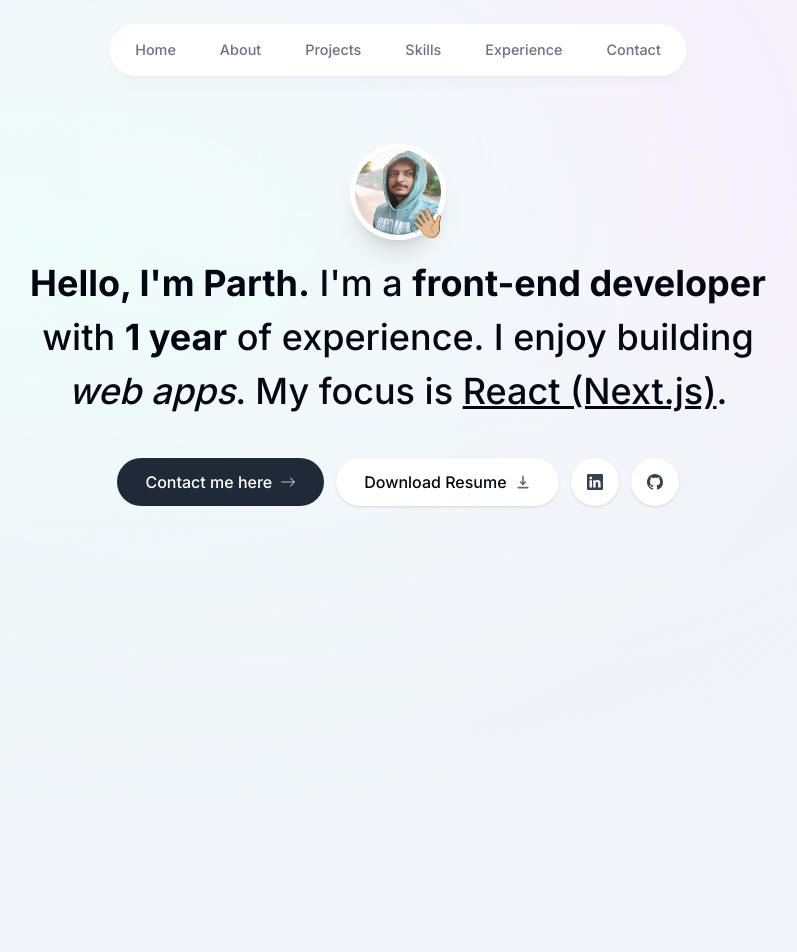
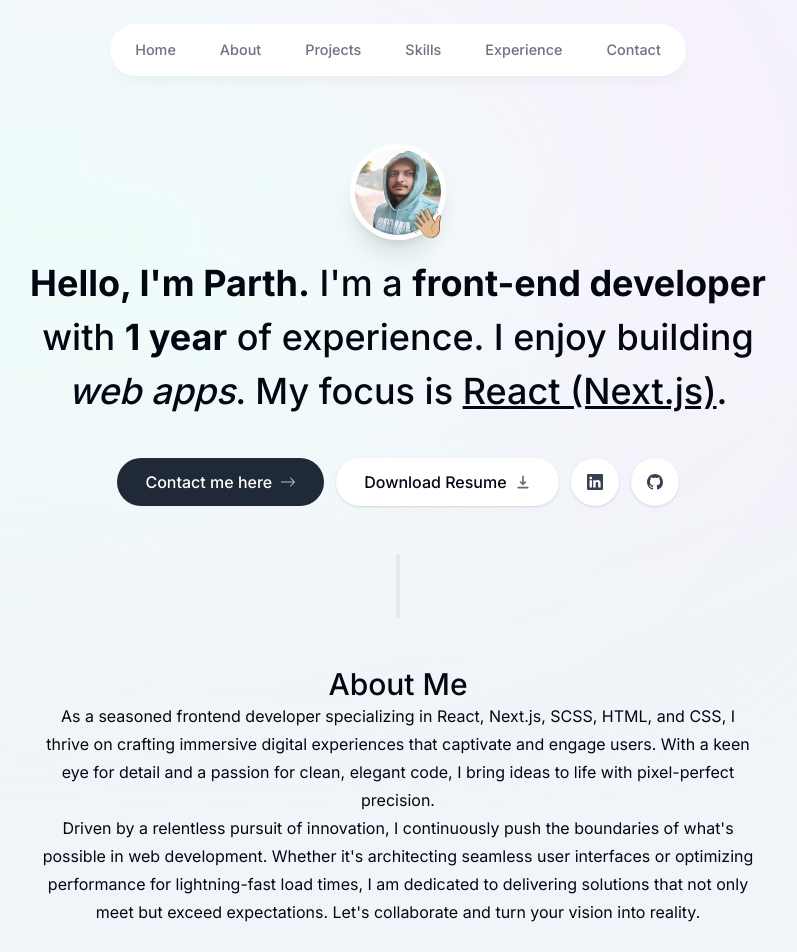
Before and after one commit to parth-develops/portfolio, a Next.js app: page / in a window 1280 px wide. Shown: the top 952 px of the page, without its empty margins (242-1039 px from the left). Before the commit the page ends 800 px from the top, so only its background shows below. Built offline with nearby package versions, Linux system fonts and the light colour scheme.

Commit message:
Developed about section

```diff
--- a/app/page.tsx
+++ b/app/page.tsx
@@ -1,3 +1,5 @@
+import About from "@/components/about";
+import Divider from "@/components/divider";
 import Intro from "@/components/intro";
 import Image from "next/image";
 
@@ -5,6 +7,8 @@ export default function Home() {
   return (
     <main className="flex min-h-screen flex-col items-center justify-between px-4">
       <Intro />
+      <Divider />
+      <About />
     </main>
   );
 }
--- /dev/null
+++ b/components/about.tsx
@@ -0,0 +1,18 @@
+"use client";
+
+import Heading from "./heading";
+import { motion } from "framer-motion";
+
+export default function About() {
+    return (
+        <motion.section className="mb-12 max-w-[45rem] text-center leading-7 sm:mb-24"
+            initial={{ opacity: 0, y: 100 }}
+            animate={{ opacity: 1, y: 0 }}
+            transition={{ delay: 0.175 }}
+        >
+            <Heading>About me</Heading>
+            <p>As a seasoned frontend developer specializing in React, Next.js, SCSS, HTML, and CSS, I thrive on crafting immersive digital experiences that captivate and engage users. With a keen eye for detail and a passion for clean, elegant code, I bring ideas to life with pixel-perfect precision.</p>
+            <p>Driven by a relentless pursuit of innovation, I continuously push the boundaries of what&apos;s possible in web development. Whether it&apos;s architecting seamless user interfaces or optimizing performance for lightning-fast load times, I am dedicated to delivering solutions that not only meet but exceed expectations. Let&apos;s collaborate and turn your vision into reality.</p>
+        </motion.section>
+    )
+}
--- /dev/null
+++ b/components/divider.tsx
@@ -0,0 +1,12 @@
+"use client"
+import { motion } from "framer-motion";
+
+export default function Divider() {
+    return (
+        <motion.div className="bg-gray-200 my-12 h-16 w-1 rounded-full hidden sm:block"
+            initial={{ opacity: 0, y: 0 }}
+            animate={{ opacity: 1, y: 0 }}
+            transition={{ delay: 0.135 }}
+        ></motion.div>
+    )
+}
--- /dev/null
+++ b/components/heading.tsx
@@ -0,0 +1,9 @@
+type HeadingProps = {
+    children: React.ReactNode;
+}
+
+export default function Heading({ children }: HeadingProps) {
+    return (
+        <h2 className="text-3xl font-medium capitalize">{children}</h2>
+    )
+}
--- a/components/intro.tsx
+++ b/components/intro.tsx
@@ -9,7 +9,7 @@ import { HiDownload } from "react-icons/hi";
 
 export default function Intro() {
   return (
-    <section className="mb-28 mt-36 max-w-[50rem] text-center">
+    <section className="mb-18 mt-36 max-w-[50rem] text-center">
       <div className="flex justify-center items-center">
         <div className="relative">
           <motion.div
```
